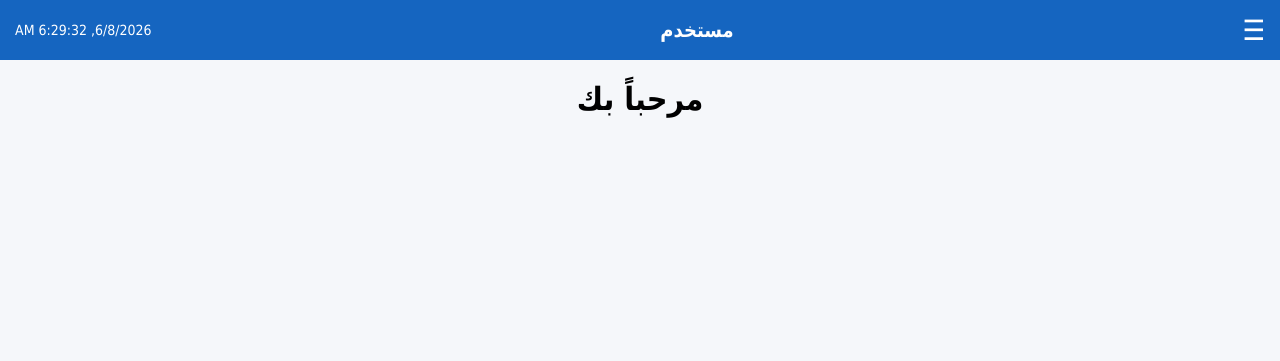
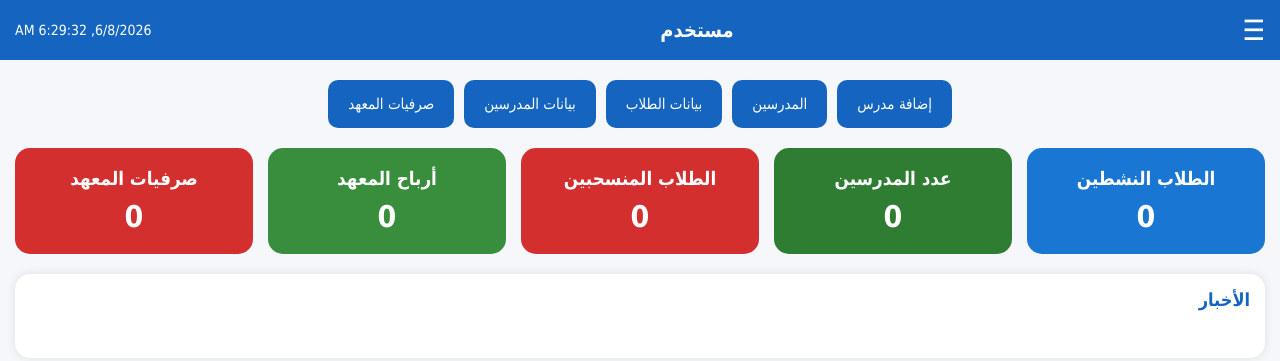
Before and after one commit to mop360mop-arch/my-institute-app, a plain HTML site: page home.html in a window 1280 px wide. Drawn offline with Linux system fonts and the light colour scheme.

Commit message:
home.html

```diff
--- a/home.html
+++ b/home.html
@@ -114,9 +114,93 @@ font-size:16px;
 cursor:pointer;
 }
 
+/* المحتوى */
+
 .content{
-padding-top:80px;
+padding:80px 15px 20px;
+}
+
+/* الأزرار الرئيسية */
+
+.actions{
+display:flex;
+justify-content:center;
+align-items:center;
+gap:10px;
+margin-bottom:20px;
+flex-wrap:wrap;
+}
+
+.actions button{
+padding:15px 20px;
+border:none;
+border-radius:10px;
+background:#1565c0;
+color:white;
+font-size:15px;
+cursor:pointer;
+transition:.3s;
+}
+
+.actions button:hover{
+background:#0d47a1;
+}
+
+/* الكروت */
+
+.cards{
+display:grid;
+grid-template-columns:repeat(auto-fit,minmax(220px,1fr));
+gap:15px;
+}
+
+.card{
+padding:20px;
+border-radius:15px;
+color:white;
 text-align:center;
+}
+
+.card h3{
+margin-bottom:10px;
+}
+
+.card span{
+font-size:30px;
+font-weight:bold;
+}
+
+.blue{
+background:#1976d2;
+}
+
+.green{
+background:#2e7d32;
+}
+
+.red{
+background:#d32f2f;
+}
+
+.profit{
+background:#388e3c;
+}
+
+/* الأخبار */
+
+.news{
+margin-top:20px;
+background:white;
+padding:15px;
+border-radius:15px;
+box-shadow:0 0 10px rgba(0,0,0,.1);
+}
+
+.news-title{
+font-size:18px;
+font-weight:bold;
+margin-bottom:10px;
+color:#1565c0;
 }
 
 </style>
@@ -141,6 +225,8 @@ text-align:center;
 
 </div>
 
+<!-- القائمة الجانبية -->
+
 <div class="sidebar" id="sidebar">
 
 <div class="logo-box">
@@ -164,9 +250,64 @@ text-align:center;
 
 </div>
 
+<!-- المحتوى -->
+
 <div class="content">
 
-<h1>مرحباً بك</h1>
+<div class="actions">
+
+<button>إضافة مدرس</button>
+
+<button>المدرسين</button>
+
+<button>بيانات الطلاب</button>
+
+<button>بيانات المدرسين</button>
+
+<button>صرفيات المعهد</button>
+
+</div>
+
+<div class="cards">
+
+<div class="card blue">
+<h3>الطلاب النشطين</h3>
+<span>0</span>
+</div>
+
+<div class="card green">
+<h3>عدد المدرسين</h3>
+<span>0</span>
+</div>
+
+<div class="card red">
+<h3>الطلاب المنسحبين</h3>
+<span>0</span>
+</div>
+
+<div class="card profit">
+<h3>أرباح المعهد</h3>
+<span>0</span>
+</div>
+
+<div class="card red">
+<h3>صرفيات المعهد</h3>
+<span>0</span>
+</div>
+
+</div>
+
+<div class="news">
+
+<div class="news-title">
+الأخبار
+</div>
+
+<marquee>
+مرحباً بك في نظام إدارة المعهد
+</marquee>
+
+</div>
 
 </div>
 
@@ -197,7 +338,7 @@ function updateTime(){
 
 let now = new Date();
 
-document.getElementById("datetime").innerText =
+document.getElementById("datetime").innerHTML =
 now.toLocaleString("en-US");
 
 }
```
